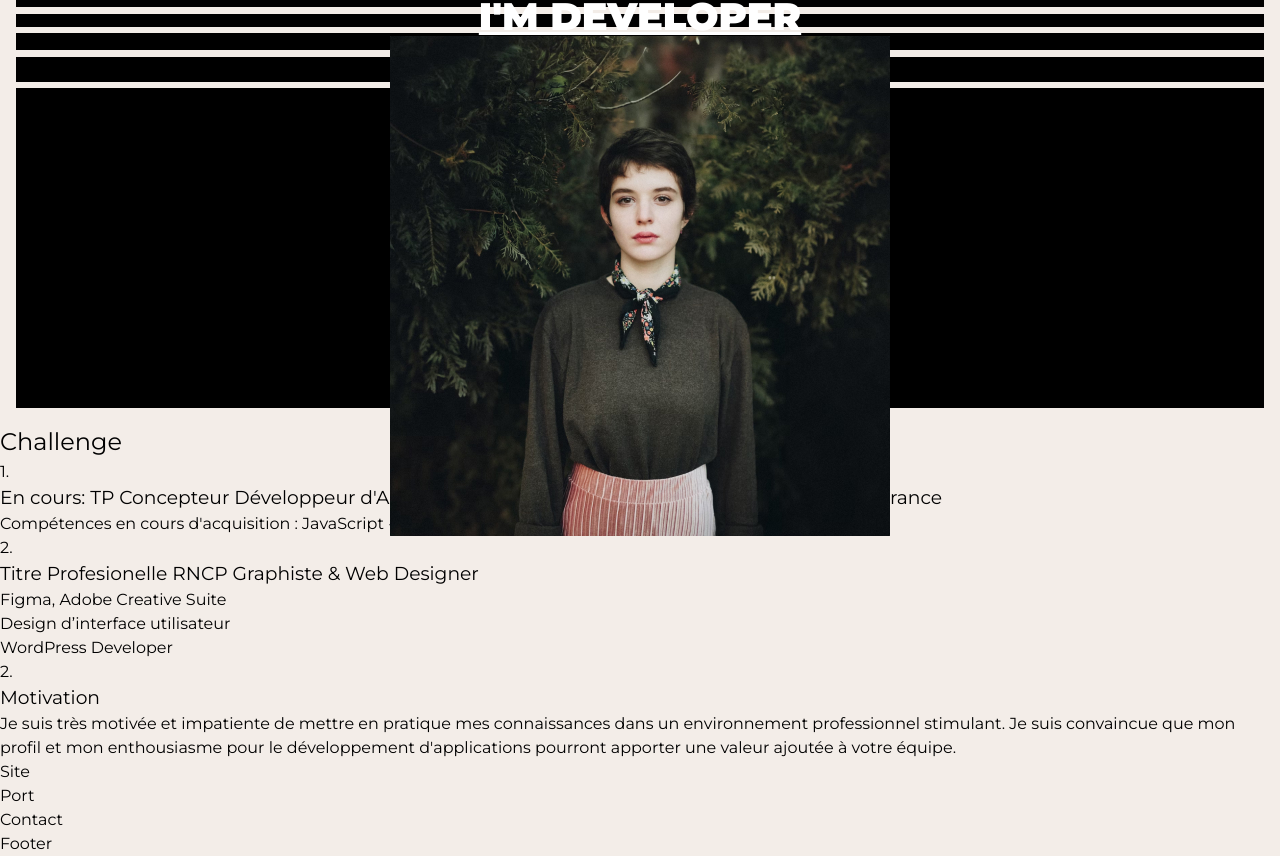
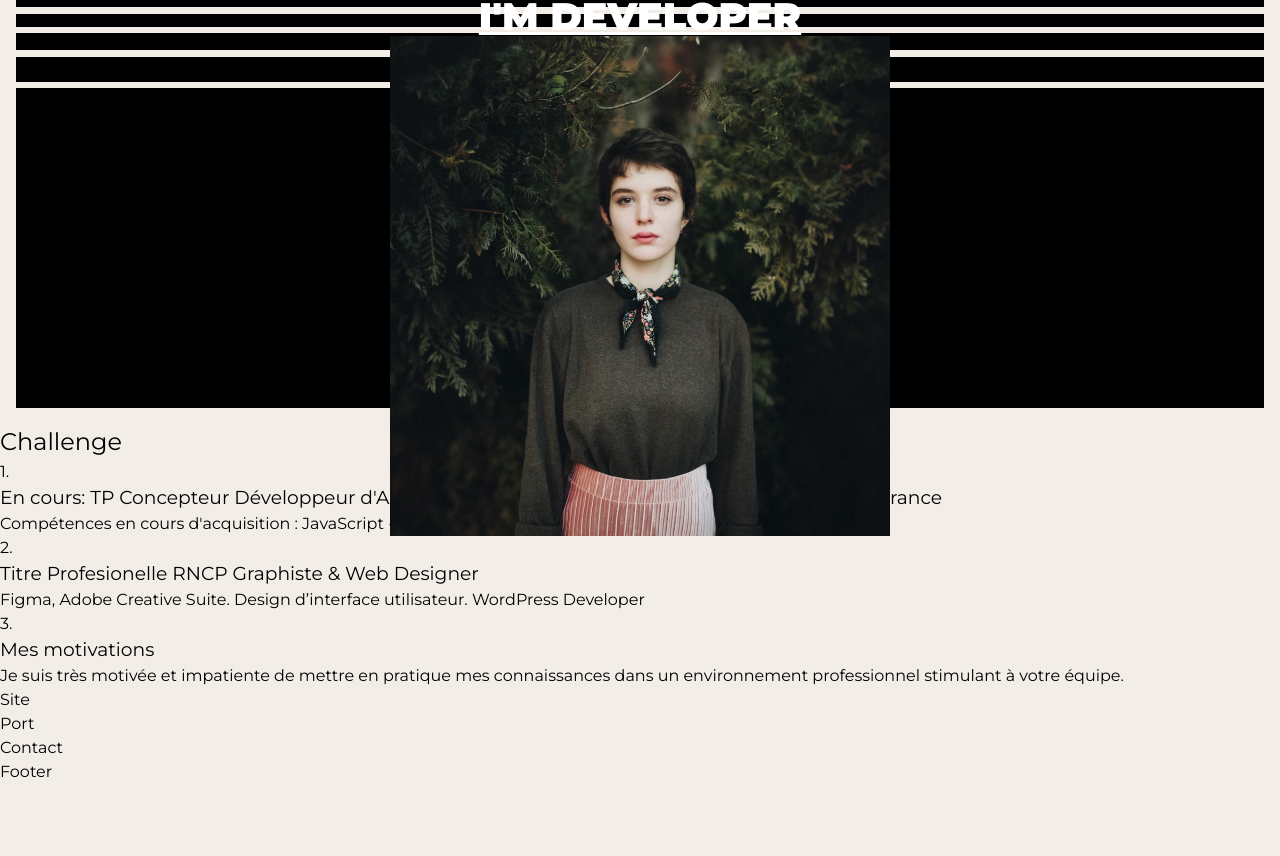
Before and after one commit to LeaBouillot/book_dev, a React (Create React App) app: page / in a window 1280 px wide. Shown: the part 376-1232 px from the top of the page. After the commit the page ends 1160 px from the top, so only its background shows below. Built offline with nearby package versions, Linux system fonts and the light colour scheme; a small style sheet from the web is missing; a web font is replaced by a local one.

Commit message:
skill-title-desc

```diff
--- a/src/components/Skill.jsx
+++ b/src/components/Skill.jsx
@@ -1,44 +1,35 @@
 import React from "react";
+
+const skillText = [
+  {
+    title:
+      "En cours: TP Concepteur Développeur d'Applications de niveau 6 à PREPAVENIR FORMATION France",
+    desc: "Compétences en cours d'acquisition : JavaScript · React · Node.js · PHP · SQL · Framework Symfony",
+  },
+  {
+    title: "Titre Profesionelle RNCP Graphiste & Web Designer",
+    desc: "Figma, Adobe Creative Suite. Design d’interface utilisateur. WordPress Developer",
+  },
+  {
+    title: "Mes motivations",
+    desc: "Je suis très motivée et impatiente de mettre en pratique mes connaissances dans un environnement professionnel stimulant à votre équipe.",
+  },
+];
 
 function Skill() {
   return (
     <section id="skill">
       <div className="skill__inner">
         <h2 className="skill__title">Challenge</h2>
-        <div>
-          <div>
-            <span>1.</span>
-            <h3>
-              En cours: TP Concepteur Développeur d'Applications de niveau 6 à
-              PREPAVENIR FORMATION France
-            </h3>
-            <p>
-              Compétences en cours d'acquisition : JavaScript · React · Node.js
-              · PHP · SQL · Framework Symfony
-            </p>
-          </div>
 
-          <div>
-            <span>2.</span>
-            <h3>Titre Profesionelle RNCP Graphiste & Web Designer</h3>
-            <p>
-              Figma, Adobe Creative Suite <br />
-              Design d’interface utilisateur <br />
-              WordPress Developer
-            </p>
-          </div>
-
-          <div>
-            <span>2.</span>
-            <h3>Motivation</h3>
-            <p>
-              Je suis très motivée et impatiente de mettre en pratique mes
-              connaissances dans un environnement professionnel stimulant. Je
-              suis convaincue que mon profil et mon enthousiasme pour le
-              développement d'applications pourront apporter une valeur ajoutée
-              à votre équipe.
-            </p>
-          </div>
+        <div className="skill__desc">
+          {skillText.map((skill, key) => (
+            <div key={key}>
+              <span>{key + 1}.</span>
+              <h3>{skill.title}</h3>
+              <p>{skill.desc}</p>
+            </div>
+          ))}
         </div>
       </div>
     </section>
```
